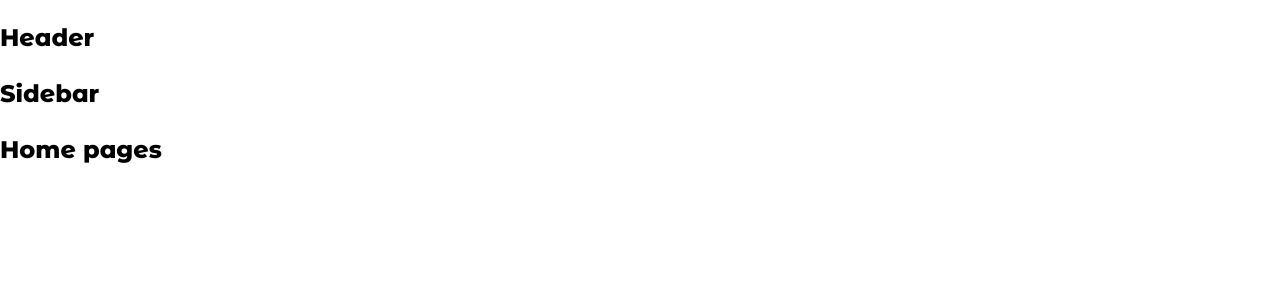
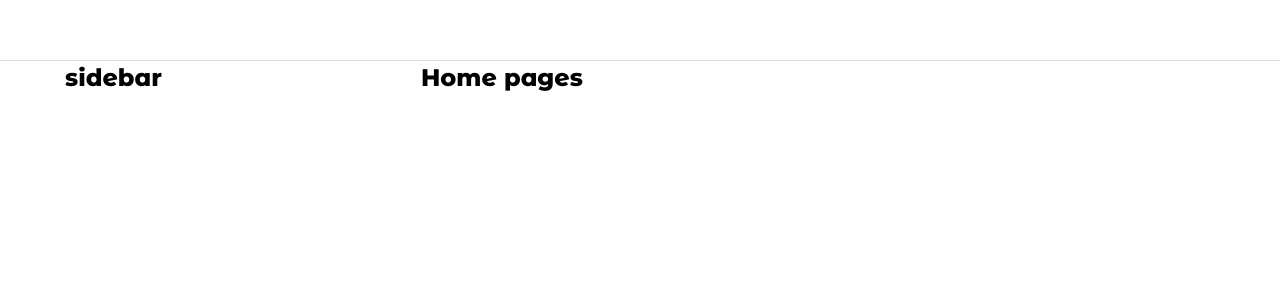
Before and after one commit to nqbao47/med-scan, a React (Create React App) app: page / in a window 1280 px wide. Shown: the top 300 px of the page. Built offline with nearby package versions, Linux system fonts and the light colour scheme.

Commit message:
Build DefaultLayout Frame

```diff
--- a/package.json
+++ b/package.json
@@ -6,6 +6,7 @@
     "@testing-library/jest-dom": "^5.17.0",
     "@testing-library/react": "^13.4.0",
     "@testing-library/user-event": "^13.5.0",
+    "classnames": "^2.3.2",
     "normalize.css": "^8.0.1",
     "react": "^18.2.0",
     "react-dom": "^18.2.0",
--- a/src/components/GlobalStyles/GlobalStyles.scss
+++ b/src/components/GlobalStyles/GlobalStyles.scss
@@ -3,6 +3,16 @@
 
 :root {
     --primary: ;
+
+    //Default Layout
+    --default-layout-header-height: 60px;
+    --default-layout-width: 1150px;
+}
+
+* {
+    margin: 0;
+    padding: 0;
+    box-sizing: border-box;
 }
 
 html {
--- /dev/null
+++ b/src/components/Layout/DefaultLayout/DefaultLayout.module.scss
@@ -0,0 +1,14 @@
+.wrapper {
+    display: flex;
+    flex-direction: column;
+    align-items: center;
+}
+
+.container {
+    width: var(--default-layout-width);
+    display: flex;
+}
+
+.content {
+    flex: 1;
+}
--- a/src/components/Layout/DefaultLayout/Header/index.js
+++ /dev/null
@@ -1,5 +0,0 @@
-function Header() {
-    return <h2>Header</h2>;
-}
-
-export default Header;
--- /dev/null
+++ b/src/components/Layout/DefaultLayout/Sidebar/Sidebar.module.scss
@@ -0,0 +1,3 @@
+.wrapper {
+    width: 356px;
+}
--- a/src/components/Layout/DefaultLayout/Sidebar/index.js
+++ b/src/components/Layout/DefaultLayout/Sidebar/index.js
@@ -1,5 +1,14 @@
+import classNames from 'classnames/bind';
+import styles from './Sidebar.module.scss';
+
+const cx = classNames.bind(styles);
+
 function Sidebar() {
-    return <h2>Sidebar</h2>;
+    return (
+        <aside className={cx('wrapper')}>
+            <h2>sidebar</h2>
+        </aside>
+    );
 }
 
 export default Sidebar;
--- a/src/components/Layout/DefaultLayout/index.js
+++ b/src/components/Layout/DefaultLayout/index.js
@@ -1,13 +1,18 @@
-import Header from './Header';
+import classNames from 'classnames/bind';
+import styles from './DefaultLayout.module.scss';
+
+import Header from '../components/Header';
 import Sidebar from './Sidebar';
+
+const cx = classNames.bind(styles);
 
 function DefaultLayout({ children }) {
     return (
-        <div>
+        <div className={cx('wrapper')}>
             <Header />
-            <div className="container">
+            <div className={cx('container')}>
                 <Sidebar />
-                <div className="content">{children}</div>
+                <div className={cx('content')}>{children}</div>
             </div>
         </div>
     );
--- /dev/null
+++ b/src/components/Layout/components/Header/Header.module.scss
@@ -0,0 +1,12 @@
+.wrapper {
+    width: 100%;
+    height: var(--default-layout-header-height);
+    box-shadow: 0px 1px 1px rgb(0 0 0 / 12%);
+    display: flex;
+    justify-content: center;
+}
+
+.inner {
+    height: 100%;
+    width: var(--default-layout-width);
+}
--- /dev/null
+++ b/src/components/Layout/components/Header/index.js
@@ -0,0 +1,14 @@
+import classNames from 'classnames/bind';
+import styles from './Header.module.scss';
+
+const cx = classNames.bind(styles);
+
+function Header() {
+    return (
+        <header className={cx('wrapper')}>
+            <div className={cx('inner')}></div>
+        </header>
+    );
+}
+
+export default Header;
```
Also changed, not shown: 1 other file (tests, documents, lock files or other folders).
